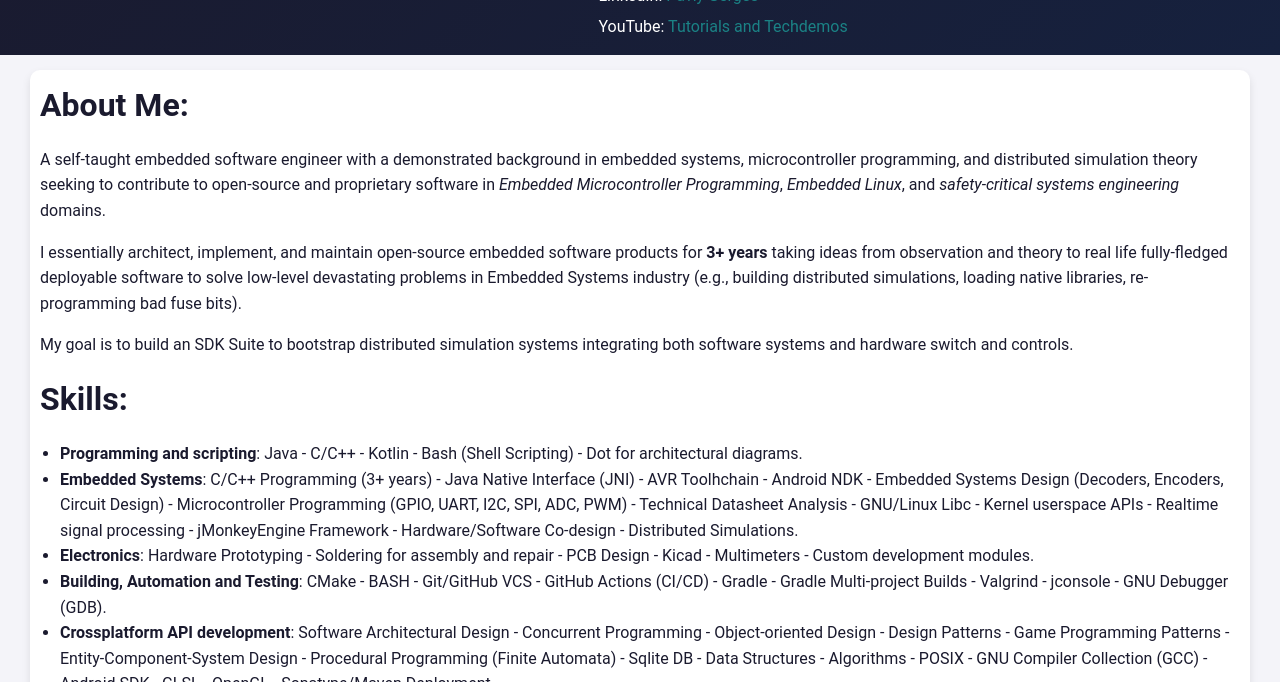
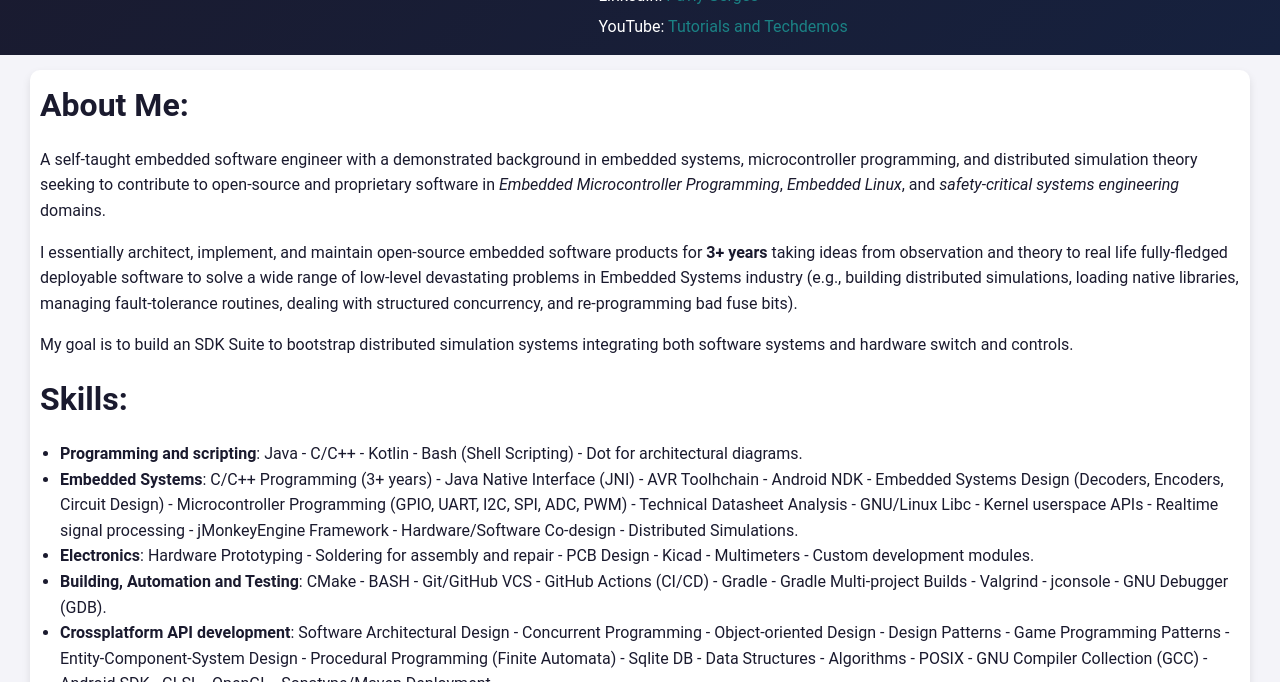
Before and after one commit to pavly-gerges/pavly-gerges, a Jekyll site: the page built from resume/index.md, in a window 1280 px wide and 900 px high, cut to the strip 218-900 px from the top of the window. Built offline with Jekyll 4.4.1, drawn with Linux system fonts in a browser that asks for light colours; our own code applies the rules of GitHub Pages for plain Markdown files.

Commit message:
Update index.md

```diff
--- a/resume/index.md
+++ b/resume/index.md
@@ -2,7 +2,7 @@
 
 A self-taught embedded software engineer with a demonstrated background in embedded systems, microcontroller programming, and distributed simulation theory seeking to contribute to open-source and proprietary software in _Embedded Microcontroller Programming_, _Embedded Linux_, and _safety-critical systems engineering_ domains.
 
-I essentially architect, implement, and maintain open-source embedded software products for **3+ years** taking ideas from observation and theory to real life fully-fledged deployable software to solve low-level devastating problems in Embedded Systems industry (e.g., building distributed simulations, loading native libraries, re-programming bad fuse bits).
+I essentially architect, implement, and maintain open-source embedded software products for **3+ years** taking ideas from observation and theory to real life fully-fledged deployable software to solve a wide range of low-level devastating problems in Embedded Systems industry (e.g., building distributed simulations, loading native libraries, managing fault-tolerance routines, dealing with structured concurrency, and re-programming bad fuse bits).
 
 My goal is to build an SDK Suite to bootstrap distributed simulation systems integrating both software systems and hardware switch and controls.
 
```
